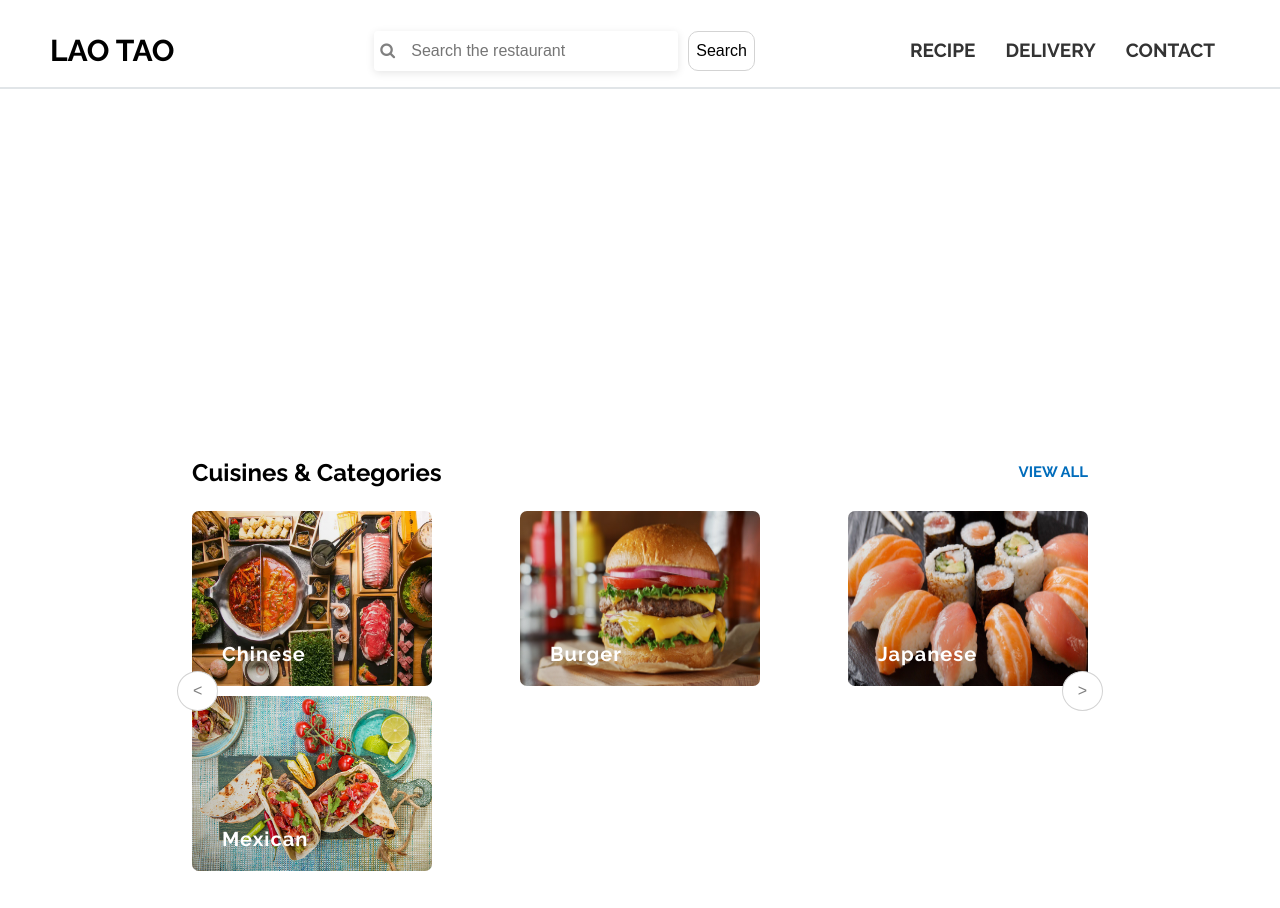
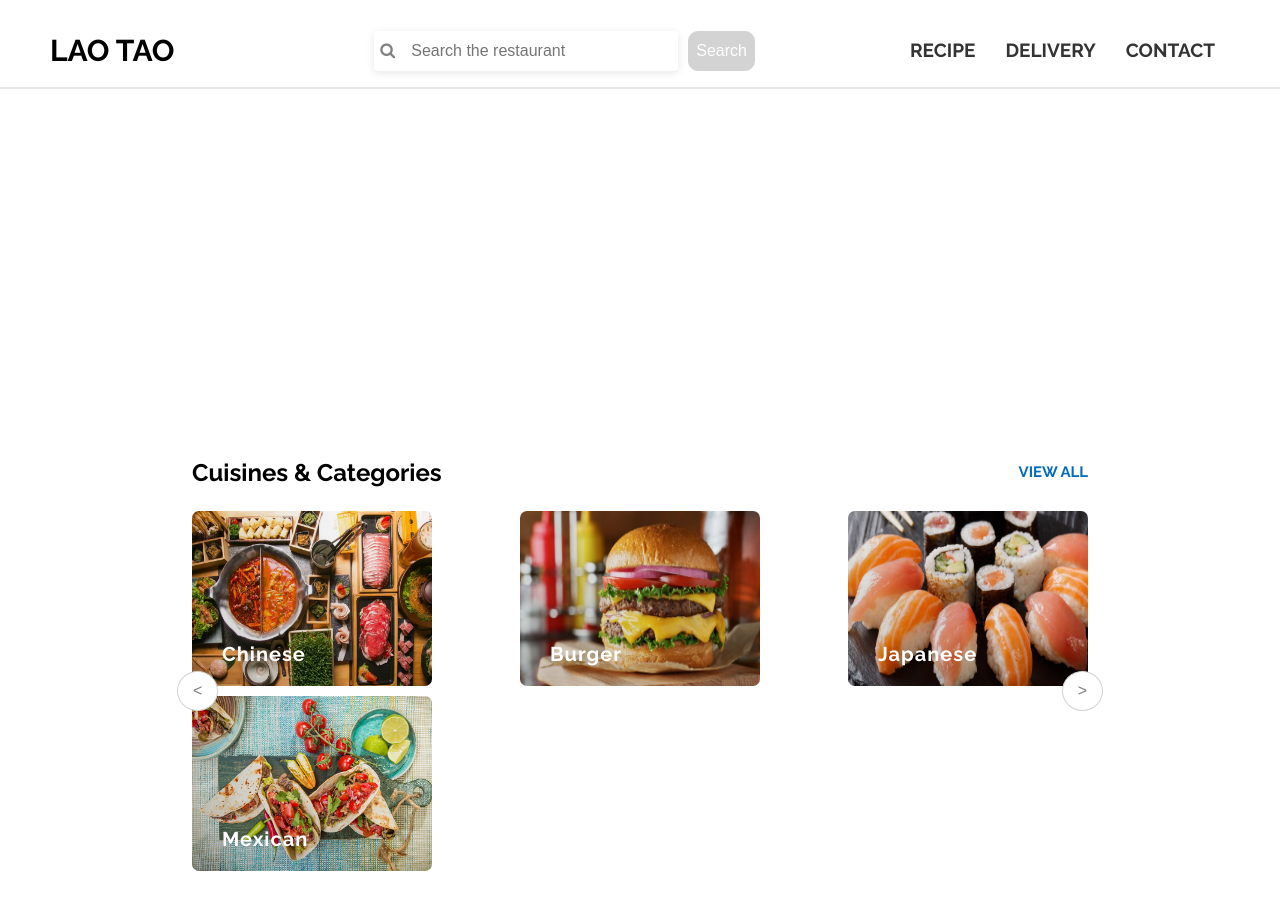
Before and after one commit to 301yutangLin/Juno-Project2-LaoTao-Web, a plain HTML site: page Zomato/zomato.html in a window 1280 px wide. In both pictures the pointer is over the input "Search". Drawn offline with nearby package versions, Linux system fonts and the light colour scheme; no server answers.

Commit message:
Add search button hover

```diff
--- a/Zomato/style.css
+++ b/Zomato/style.css
@@ -71,6 +71,11 @@ header {
     padding: 5px 7px;
     margin-left: 10px;
     background-color: transparent;
+}
+
+.searchBtn:hover {
+    background-color: lightgrey;
+    color:white;
 }
 
 .header-list {
```
